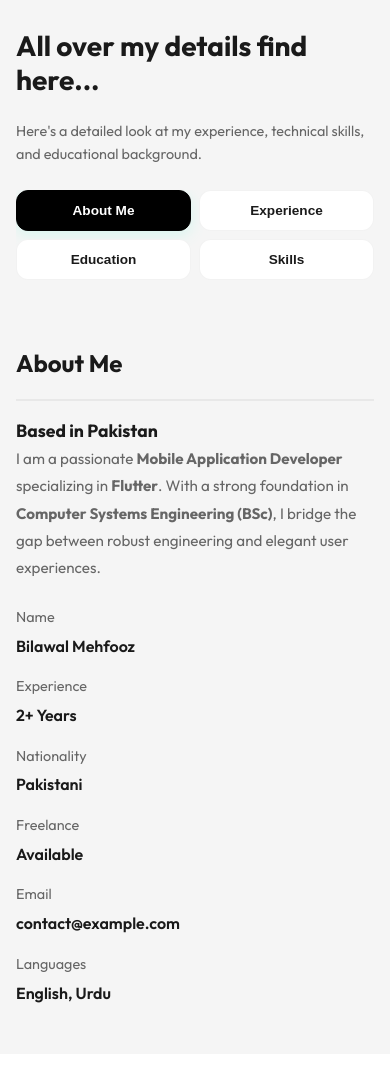
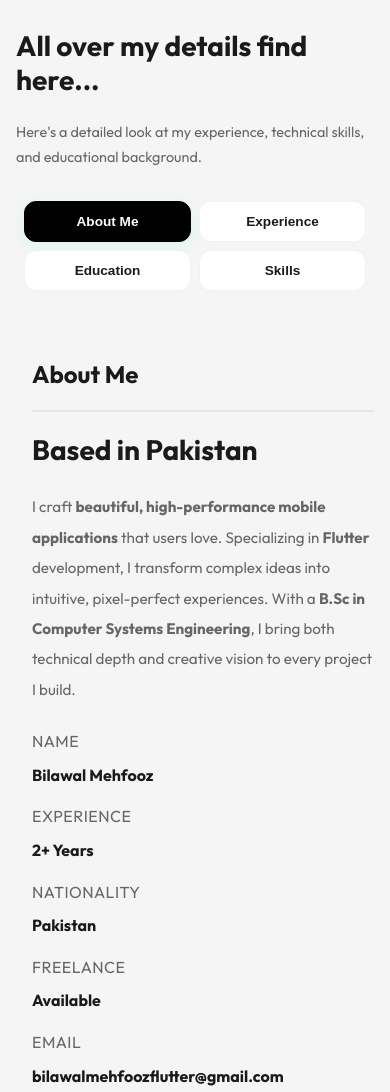
Before and after one commit to Bilawal-Mehfooz-Malik/portfolio-web, a plain HTML site: page index.html in a window 390 px wide. Shown: the part 520-1612 px from the top of the page. Before the commit the page ends 1574 px from the top, so only its background shows below. Drawn offline with Linux system fonts and the light colour scheme.

Commit message:
updated about section

```diff
--- a/index.html
+++ b/index.html
@@ -103,10 +103,10 @@
               <div class="about-tab-text">
                 <h4 class="bio-heading">Based in Pakistan</h4>
                 <p class="bio-text">
-                  I am a passionate <strong>Mobile Application Developer</strong> specializing in
-                  <strong>Flutter</strong>. With
-                  a strong foundation in <strong>Computer Systems Engineering (BSc)</strong>, I bridge the gap between
-                  robust engineering and elegant user experiences.
+                  I craft <strong>beautiful, high-performance mobile applications</strong> that users love.
+                  Specializing in <strong>Flutter</strong> development, I transform complex ideas into intuitive,
+                  pixel-perfect experiences. With a <strong>B.Sc in Computer Systems Engineering</strong>,
+                  I bring both technical depth and creative vision to every project I build.
                 </p>
                 <div class="info-grid">
                   <div class="info-item">
@@ -119,7 +119,7 @@
                   </div>
                   <div class="info-item">
                     <span class="label">Nationality</span>
-                    <span class="value">Pakistani</span>
+                    <span class="value">Pakistan</span>
                   </div>
                   <div class="info-item">
                     <span class="label">Freelance</span>
@@ -127,7 +127,7 @@
                   </div>
                   <div class="info-item">
                     <span class="label">Email</span>
-                    <span class="value">contact@example.com</span>
+                    <span class="value">bilawalmehfoozflutter@gmail.com</span>
                   </div>
                   <div class="info-item">
                     <span class="label">Languages</span>
--- a/src/style.css
+++ b/src/style.css
@@ -612,7 +612,8 @@ body {
 .resume-desc {
   color: var(--text-muted);
   margin-bottom: 2.5rem;
-  line-height: 1.6;
+  line-height: 1.7;
+  font-size: 1.15rem;
 }
 
 .resume-tabs {
@@ -624,10 +625,11 @@ body {
 .tab-btn {
   background: var(--bg-color);
   border: 1px solid var(--glass-border);
-  padding: 1rem 1.5rem;
+  padding: 1.25rem 2rem;
   border-radius: var(--radius-md);
   color: var(--text-color);
   font-weight: 600;
+  font-size: 1.1rem;
   text-align: left;
   cursor: pointer;
   transition: all 0.3s ease;
@@ -661,7 +663,8 @@ body {
 .resume-content {
   width: 100%;
   min-height: 400px;
-  /* Prevent layout shift when switching tabs */
+  padding-left: 1rem;
+  overflow: visible;
 }
 
 .tab-content {
@@ -754,41 +757,58 @@ body {
 }
 
 /* About Tab Info Grid */
+.about-tab-text .bio-heading {
+  font-size: 1.75rem;
+  margin-bottom: 1.25rem;
+  color: var(--text-color);
+}
+
 .about-tab-text .bio-text {
-  margin-bottom: 2rem;
-  font-size: 1.1rem;
-  line-height: 1.8;
+  margin-bottom: 3rem;
+  font-size: 1.25rem;
+  line-height: 2;
   color: var(--text-muted);
 }
 
 .info-grid {
   display: grid;
   grid-template-columns: 1fr 1fr;
-  gap: 1.5rem;
+  gap: 2rem;
+  row-gap: 2.5rem;
 }
 
 .info-item {
   display: flex;
   flex-direction: column;
-  gap: 0.3rem;
+  gap: 0.5rem;
+  overflow: hidden;
 }
 
 .info-item .label {
   color: var(--text-muted);
-  font-size: 0.9rem;
+  font-size: 1rem;
+  text-transform: uppercase;
+  letter-spacing: 0.5px;
 }
 
 .info-item .value {
-  font-weight: 600;
-  font-size: 1.1rem;
+  font-weight: 700;
+  font-size: 1.35rem;
   color: var(--text-color);
+  word-break: break-word;
 }
 
 /* Responsive */
 @media (max-width: 900px) {
   .resume-grid {
     grid-template-columns: 1fr;
-    gap: 3rem;
+    gap: 2rem;
+  }
+
+  /* Reset sticky on tablet/mobile */
+  .resume-sidebar {
+    position: relative;
+    top: auto;
   }
 
   .resume-scroll-container {
@@ -797,14 +817,23 @@ body {
 
   .resume-tabs {
     flex-direction: row;
-    overflow-x: auto;
-    padding-bottom: 1rem;
+    flex-wrap: wrap;
+    overflow-x: visible;
+    padding-bottom: 0;
+    gap: 0.5rem;
+    margin-bottom: 0;
   }
 
   .tab-btn {
     white-space: nowrap;
     width: auto;
-    flex: 1;
+    flex: 1 1 45%;
+  }
+
+  /* Single column info grid on tablet/mobile */
+  .info-grid {
+    grid-template-columns: 1fr;
+    gap: 1.5rem;
   }
 }
 
@@ -867,6 +896,12 @@ body {
   .resume-tabs {
     flex-wrap: wrap;
     gap: 0.5rem;
+    position: relative;
+    z-index: 10;
+    background: var(--card-bg);
+    padding: 0.5rem;
+    border-radius: var(--radius-md);
+    margin-bottom: 1.5rem;
   }
 
   .tab-btn {
@@ -874,6 +909,19 @@ body {
     font-size: 0.85rem;
     flex: 1 1 45%;
     text-align: center;
+  }
+
+  /* Reset sidebar sticky on mobile */
+  .resume-sidebar {
+    position: relative;
+    top: auto;
+  }
+
+  /* Ensure content doesn't overlap */
+  .resume-content {
+    position: relative;
+    z-index: 1;
+    margin-top: 0;
   }
 
   .tab-title {
```
